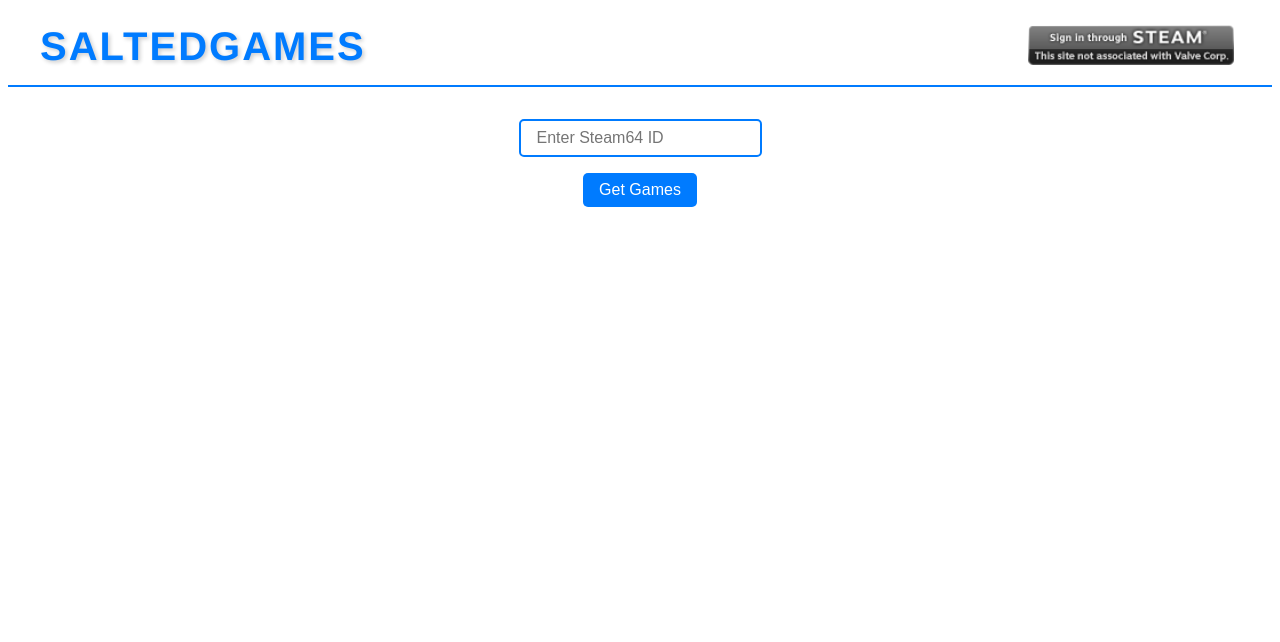
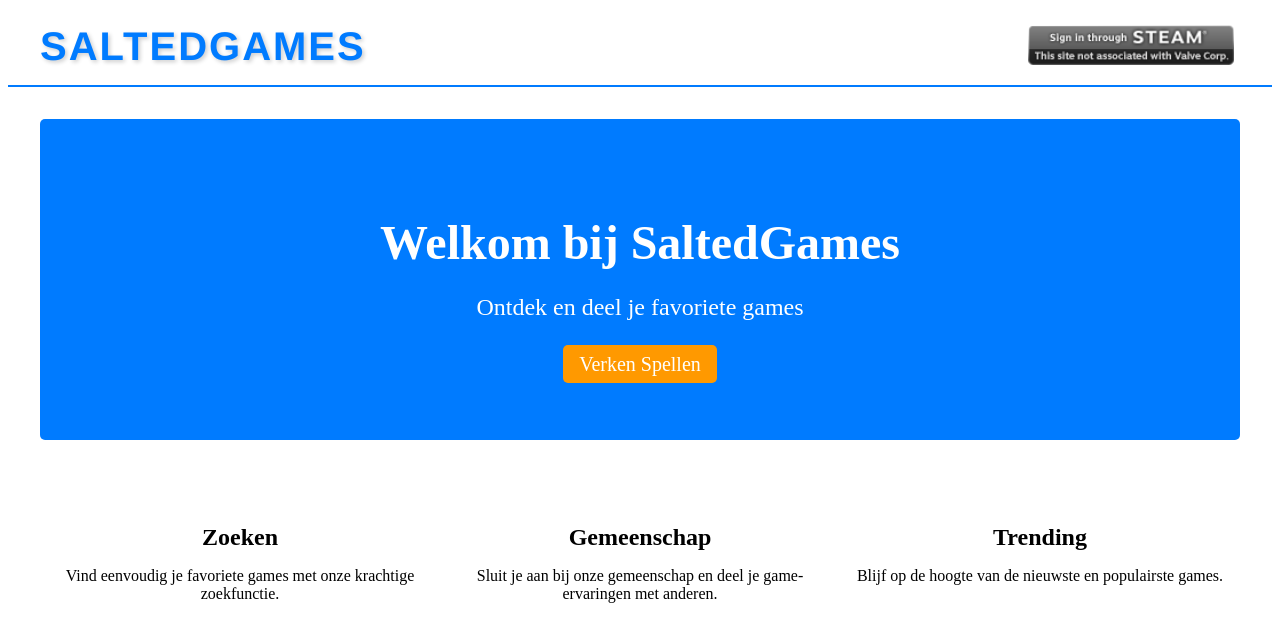
Before and after one commit to JHVIW/saltedgames_front-end, a Vue app: page / in a window 1280 px wide. Shown: the top 642 px of the page. Built offline with nearby package versions, Linux system fonts and the light colour scheme.

Commit message:
Added routing for pages, made views,  fancy css

```diff
--- a/package.json
+++ b/package.json
@@ -9,7 +9,8 @@
   },
   "dependencies": {
     "core-js": "^3.8.3",
-    "vue": "^3.2.13"
+    "vue": "^3.2.13",
+    "vue-router": "^4.2.5"
   },
   "devDependencies": {
     "@babel/core": "^7.12.16",
--- a/src/App.vue
+++ b/src/App.vue
@@ -1,26 +1,18 @@
 <template>
   <div>
     <HeaderComponent />
-    <SteamIdInputComponent @gamesFetched="updateGames" />
-    <MessageComponent :message="message" />
-    <GamesListComponent :games="games" />
+    <router-view />
 
   </div>
 </template>
 
 <script>
 import HeaderComponent from './components/HeaderComponent.vue';
-import SteamIdInputComponent from './components/SteamIdInputComponent.vue';
-import MessageComponent from './components/MessageComponent.vue';
-import GamesListComponent from './components/GamesListComponent.vue';
 
 export default {
   components: {
     HeaderComponent,
-    SteamIdInputComponent,
-    MessageComponent,
-    GamesListComponent
-  },
+},
   data() {
     return {
       games: [],
--- a/src/components/GamesListComponent.vue
+++ b/src/components/GamesListComponent.vue
@@ -1,11 +1,11 @@
 <template>
   <div v-if="games.length > 0" class="center-container">
     <div class="center-button">
-    <button @click="sortGamesByPlaytime(games)">Sort by Playtime</button>
-  </div>
+      <button @click="sortGamesByPlaytime(games)">Sort by Playtime</button>
+    </div>
     <h2>Games:</h2>
     <ul class="game-list">
-      <li v-for="game in games" :key="game.steamAppID" class="game-item">
+      <li v-for="game in filteredGames" :key="game.steamAppID" class="game-item">
         <div class="game-info">
           <div class="game-name">{{ game.gameName }}</div>
           <div class="playtime">{{ convertMinutesToHours(game.playtime) }} hours</div>
@@ -22,7 +22,13 @@ export default {
   props: {
     games: {
       type: Array,
-      required: true
+      required: true,
+      default: () => []
+    }
+  },
+  computed: {
+    filteredGames() {
+      return this.games.filter(game => game.gameName && game.gameName.trim() !== '');
     }
   },
   methods: {
@@ -42,6 +48,7 @@ export default {
   border-radius: 10px;
   box-shadow: 0 4px 8px rgba(0, 0, 0, 0.2);
   animation: fadeIn 1s ease-in-out;
+  font-family: 'Arial', sans-serif; /* Use your preferred font */
 }
 
 .center-button {
@@ -67,7 +74,7 @@ h2 {
   margin: 0.5rem 0;
   background-color: #fff;
   border-radius: 5px;
-  box-shadow: 0 2px 4px rgba(0, 0, 0, 0.1);
+  box-shadow: 0 4px 8px rgba(0, 0, 0, 0.1);
   transition: transform 0.2s ease-in-out;
 }
 
@@ -81,13 +88,13 @@ h2 {
 }
 
 .game-name {
-  font-size: 1.2rem;
+  font-size: 1.4rem;
   font-weight: bold;
   color: #333;
 }
 
 .playtime {
-  font-size: 1rem;
+  font-size: 1.2rem;
   color: #666;
 }
 
--- a/src/components/HeaderComponent.vue
+++ b/src/components/HeaderComponent.vue
@@ -1,7 +1,9 @@
 <template>
   <div>
     <div class="header-container">
-      <h1 class="header">SaltedGames</h1>
+      <router-link to="/home" style="text-decoration: none;">
+        <h1 class="header">SaltedGames</h1>
+      </router-link>
       <form action="https://steamcommunity.com/openid/login" method="post" class="steam-login-form">
         <input type="hidden" name="openid.identity" value="http://specs.openid.net/auth/2.0/identifier_select" />
         <input type="hidden" name="openid.claimed_id" value="http://specs.openid.net/auth/2.0/identifier_select" />
@@ -28,12 +30,17 @@
   margin: 0;
 }
 
+
 .header-container {
   display: flex;
   justify-content: space-between;
   align-items: center;
   padding: 1rem 2rem;
   border-bottom: 2px solid #007BFF;
+}
+
+.header-container router-link {
+  text-decoration: none;
 }
 
 .steam-login-form {
--- /dev/null
+++ b/src/components/HomeComponent.vue
@@ -0,0 +1,97 @@
+<template>
+    <div class="home">
+      <div class="hero">
+        <h1 class="title">Welkom bij SaltedGames</h1>
+        <p class="subtitle">Ontdek en deel je favoriete games</p>
+        <router-link to="/mijn-games" class="explore-button">Verken Spellen</router-link>
+      </div>
+      <div class="features">
+        <div class="feature">
+          <i class="fas fa-search"></i>
+          <h2>Zoeken</h2>
+          <p>Vind eenvoudig je favoriete games met onze krachtige zoekfunctie.</p>
+        </div>
+        <div class="feature">
+          <i class="fas fa-users"></i>
+          <h2>Gemeenschap</h2>
+          <p>Sluit je aan bij onze gemeenschap en deel je game-ervaringen met anderen.</p>
+        </div>
+        <div class="feature">
+          <i class="fas fa-chart-line"></i>
+          <h2>Trending</h2>
+          <p>Blijf op de hoogte van de nieuwste en populairste games.</p>
+        </div>
+      </div>
+    </div>
+  </template>
+
+  <script>
+  export default {
+    name: "HomeComponent",
+  };
+  </script>
+
+  <style scoped>
+  .home {
+    text-align: center;
+    padding: 2rem;
+  }
+
+  .hero {
+    background-color: #007BFF;
+    color: white;
+    padding: 4rem;
+    border-radius: 5px;
+  }
+
+  .title {
+    font-size: 3rem;
+    margin-bottom: 1rem;
+  }
+
+  .subtitle {
+    font-size: 1.5rem;
+    margin-bottom: 2rem;
+  }
+
+  .explore-button {
+    background-color: #ff9900;
+    color: white;
+    font-size: 1.25rem;
+    padding: 0.5rem 1rem;
+    border: none;
+    border-radius: 5px;
+    text-decoration: none;
+    transition: background-color 0.3s ease-in-out;
+  }
+
+  .explore-button:hover {
+    background-color: #ff6600;
+  }
+
+  .features {
+    display: flex;
+    justify-content: space-around;
+    align-items: flex-start;
+    margin-top: 3rem;
+  }
+
+  .feature {
+    flex: 1;
+    padding: 1rem;
+  }
+
+  .feature i {
+    font-size: 2rem;
+    margin-bottom: 1rem;
+  }
+
+  .feature h2 {
+    font-size: 1.5rem;
+    margin-bottom: 1rem;
+  }
+
+  .feature p {
+    font-size: 1rem;
+  }
+  </style>
--- a/src/main.js
+++ b/src/main.js
@@ -1,4 +1,5 @@
 import { createApp } from 'vue'
 import App from './App.vue'
+import router from './router'
 
-createApp(App).mount('#app')
+createApp(App).use(router).mount('#app')
--- /dev/null
+++ b/src/views/MijnGames.vue
@@ -0,0 +1,33 @@
+<template>
+    <div>
+        <SteamIdInputComponent @gamesFetched="updateGames" />
+        <MessageComponent :message="message" />
+        <GamesListComponent :games="games" />
+    </div>
+</template>
+
+<script>
+import MessageComponent from '../components/MessageComponent.vue';
+import GamesListComponent from '../components/GamesListComponent.vue';
+import SteamIdInputComponent from '../components/SteamIdInputComponent.vue';
+
+export default {
+    components: {
+        MessageComponent,
+        SteamIdInputComponent,
+        GamesListComponent
+    },
+    data() {
+        return {
+            games: [],
+            message: ""
+        };
+    },
+    methods: {
+        updateGames(result) {
+            this.games = result.games;
+            this.message = result.message;
+        }
+    }
+}
+</script>
```
Also changed, not shown: src/router.js (added, +27 -0 lines), 1 other file (tests, documents, lock files or other folders).
